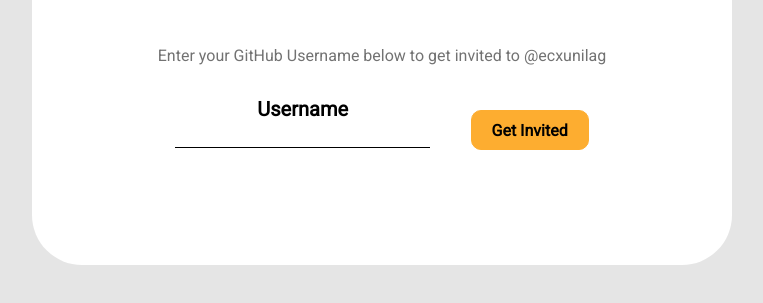
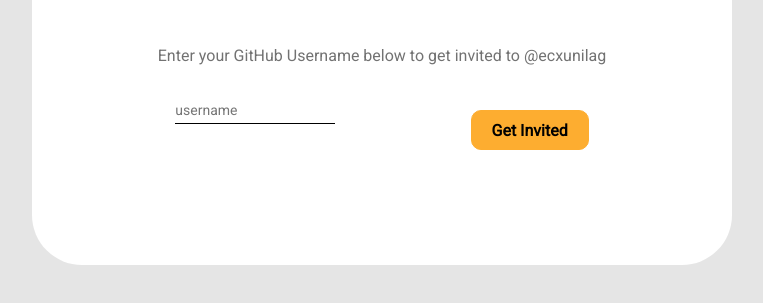
Before and after one commit to Kodi-ezike/ecx-github, a plain HTML site: page index.html in a window 1280 px wide. Shown: the part 231-534 px from the top of the page, without its empty margins (258-1021 px from the left). Drawn offline with Linux system fonts and the light colour scheme.

Commit message:
Update index.html

```diff
--- a/index.html
+++ b/index.html
@@ -16,8 +16,7 @@
                 <p class="text">Enter your GitHub Username below to get invited to @ecxunilag</p>
                 <div class="result">
                     <div>
-                    <label for="text">Username</label>
-                    <input type="text" id="input">
+                    <input type="text" id="input" placeholder="username">
                     </div>
                     <div class="btn"><button id="user">Get Invited</button></div>
                 </div>
```
